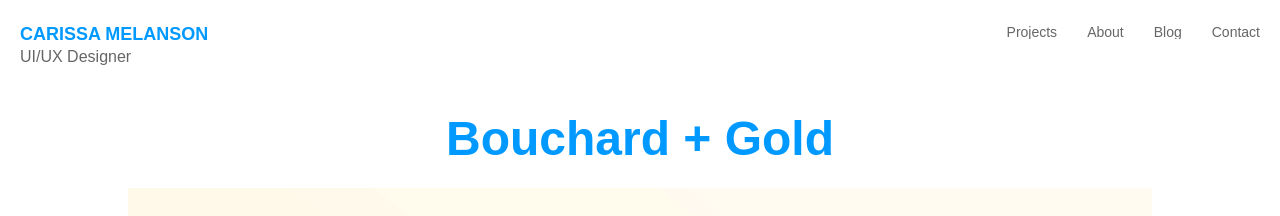
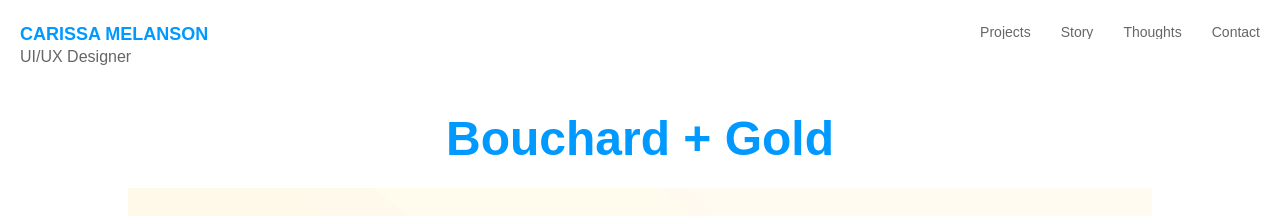
Before and after one commit to carissamelanson/carissamelanson.github.io, a Jekyll site: the page built from gold.html, in a window 1280 px wide. Shown: the top 216 px of the page. Built offline with Jekyll 4.4.1, drawn with Linux system fonts in a browser that asks for light colours.

Commit message:
edits to nav

```diff
--- a/_includes/header.html
+++ b/_includes/header.html
@@ -8,8 +8,8 @@
       <nav class="nav-collapse">
         <ul>
           <li><a href="/index.html">Projects</a></li>
-          <li><a href="/about.html">About</a></li>
-          <li><a href="/blog">Blog</a></li>
+          <li><a href="/about.html">Story</a></li>
+          <li><a href="/blog">Thoughts</a></li>
           <li><a href="/contact.html">Contact</a></li>
         </ul>
       </nav>
```
